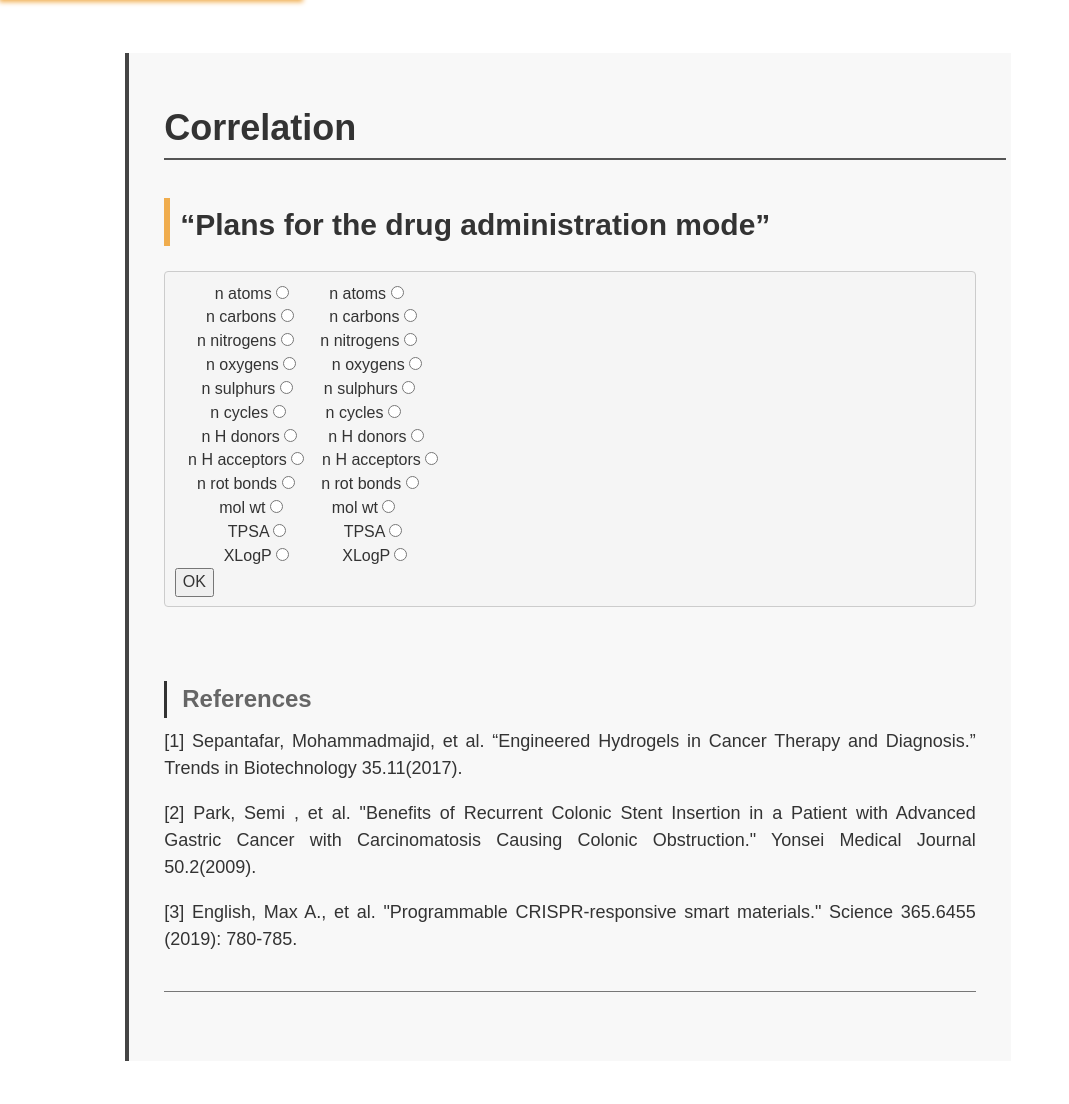
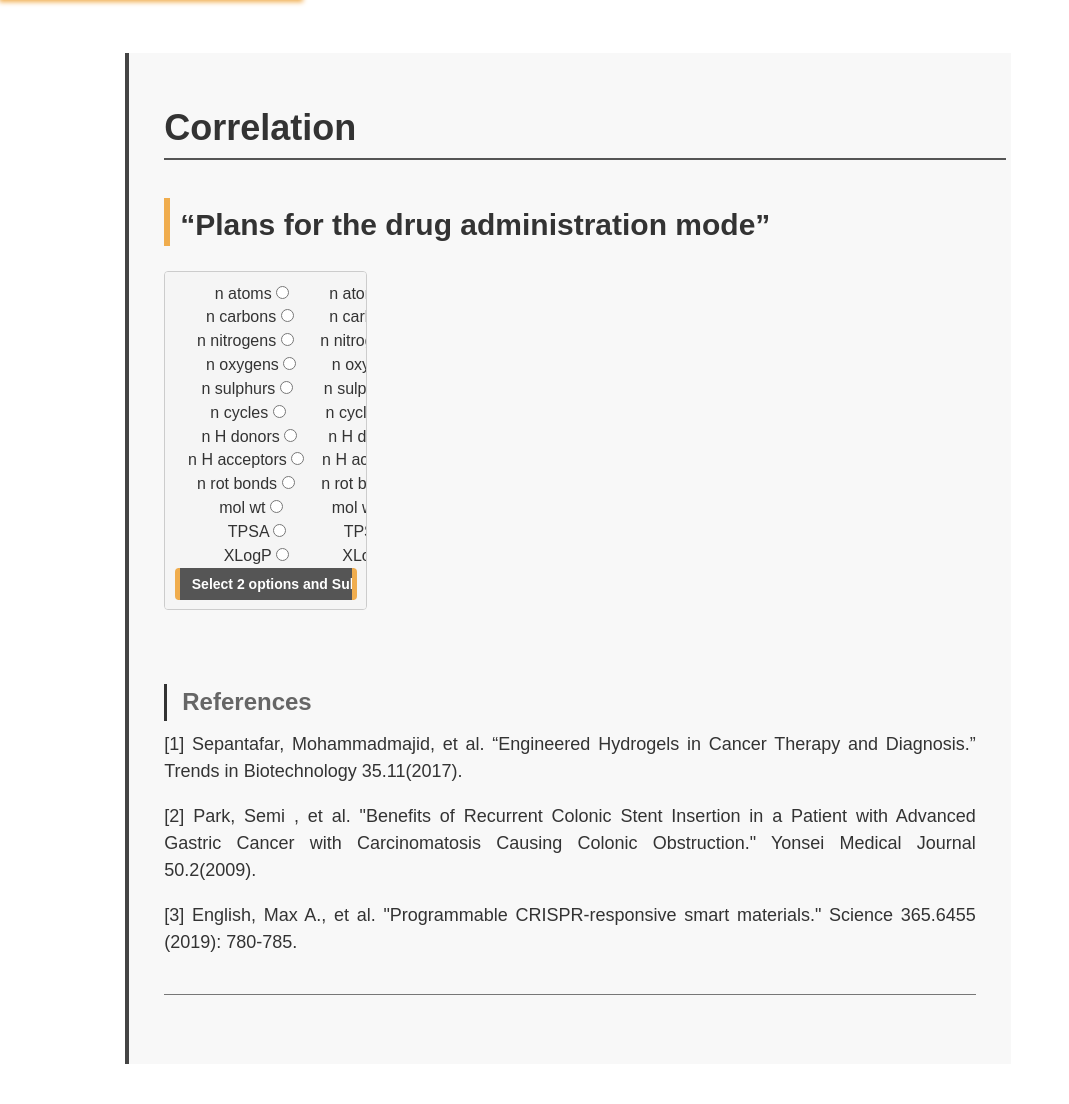
Before and after one commit to B176888-2020/webDD-ICA, a PHP site: page /p4.php in a window 1280 px wide. Shown: the part 51-1155 px from the top of the page, without its empty margins (0-1069 px from the left). Run offline with PHP 8.4, Linux system fonts and the light colour scheme; the visitor is signed in with stand-in values (Sample User, id 1).

Commit message:
PHP: style corr page

```diff
--- a/p4.php
+++ b/p4.php
@@ -87,7 +87,7 @@ if(isset($_POST['tgval']) && isset($_POST['tgvalb']))
 }
 
 // Call the script and buttons
-echo '<form action="p4.php" method="post"><pre>';
+echo '<form action="p4.php" method="post"><pre style="width: 25%;">';
 for($j = 0 ; $j <sizeof($dbfs) ; ++$j) {
     if($j == 0) {
         printf(' %15s <input type="radio" name="tgval" value="%s" checked"/> %15s <input type="radio" name="tgvalb" value="%s" checked"/>',$nms[$j],$dbfs[$j],$nms[$j],$dbfs[$j]);
@@ -96,7 +96,7 @@ for($j = 0 ; $j <sizeof($dbfs) ; ++$j) {
     }
     echo "\n";
 }
-echo '<input type="submit" value="OK" />';
+echo '<div class="text-center"><input class="btn btn-default hpstyle" role="button" type="submit" value="Select 2 options and Submit" /></input></div>';
 echo '</pre></form>';
 
 // Main Content 2
```
